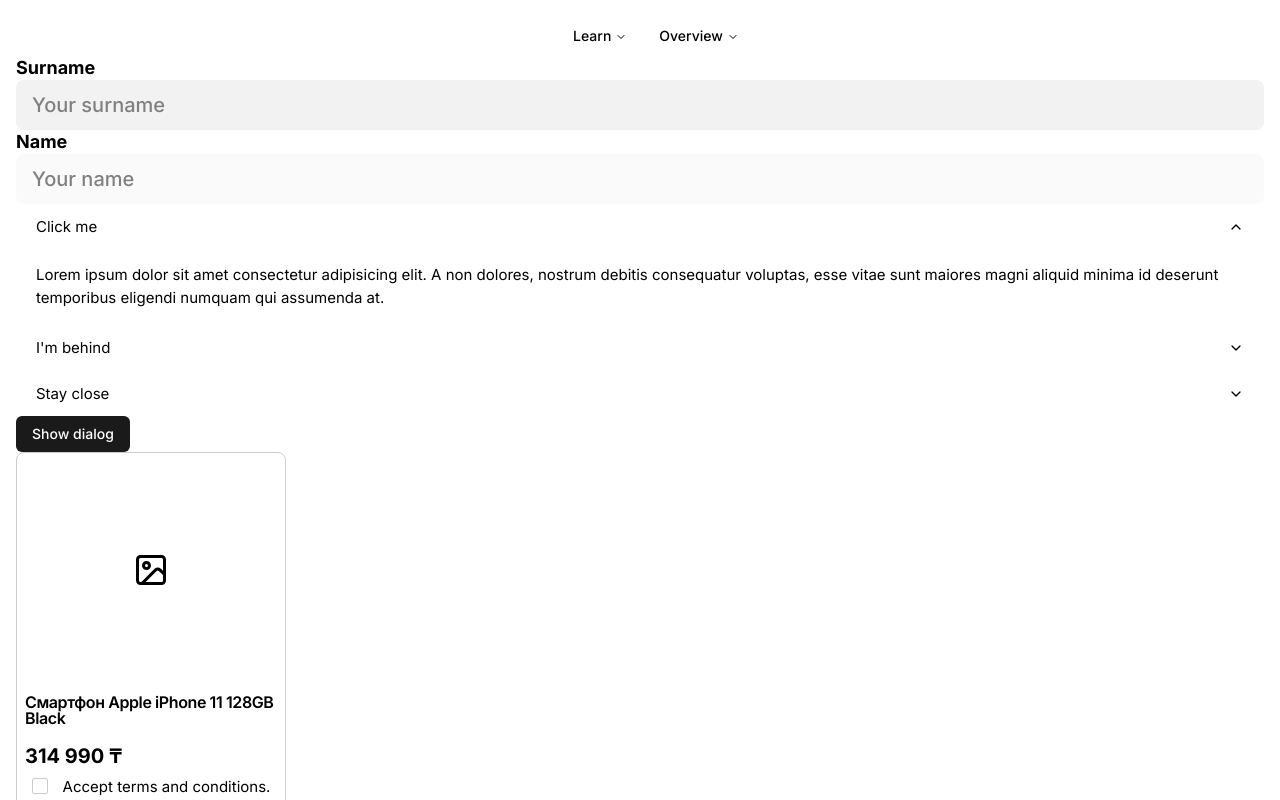
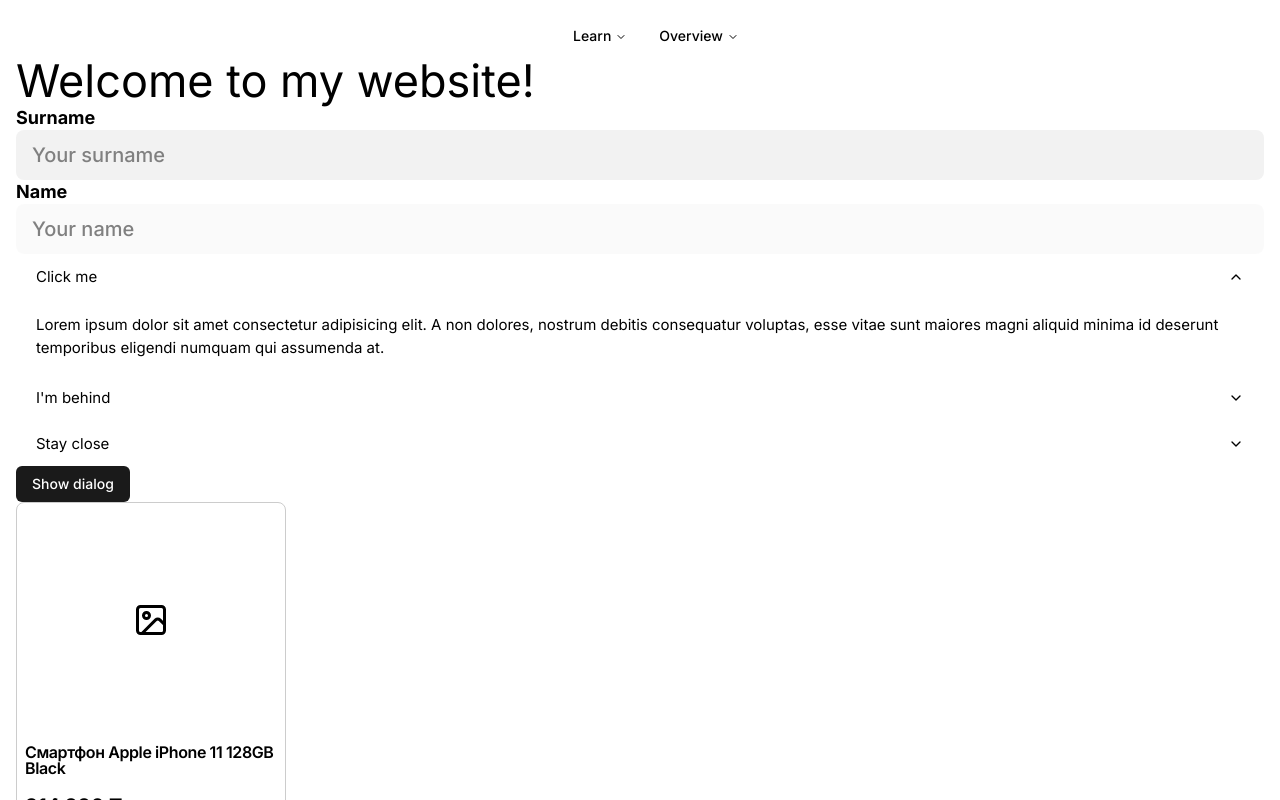
Before and after one commit to memorywanderer/next-components, a Next.js app: page / in a window 1280 px wide. Shown: the top 800 px of the page. Built offline with nearby package versions, Linux system fonts and the light colour scheme.

Commit message:
add new font variables for global theme

```diff
--- a/app/globals.css
+++ b/app/globals.css
@@ -4,32 +4,62 @@
 
 @layer base {
   :root {
-    --title-mobile: 32px/35px;
-    --title-desktop: 45px/50px;
-    --subtitle-mobile: 24px/30px;
-    --subtitle-desktop: 30px/35px;
-    --heading-one-mobile: 28px/30px;
-    --heading-one-desktop: 38px/45px;
-    --heading-two-mobile: 24px/30px;
-    --heading-two-desktop: 28px/35px;
-    --heading-three: 21px/25px;
-    --heading-four-mobile: 17px/20px;
-    --heading-four-desktop: 21px/25px;
-    --heading-five: 17px/20px;
-    --heading-six-mobile: 15px/20px;
-    --heading-six-desktop: 17px/20px;
-    --body-primary-mobile: 17px/25px;
-    --body-primary-desktop: 21px/30px;
-    --body-secondary-mobile: 15px/20px;
-    --body-secondary-desktop: 17px/25px;
-    --body-secondary-bold-mobile: 15px/20px;
-    --body-secondary-bold-desktop: 17px/25px;
-    --body-large: 17px/25px;
-    --body-large-bold: 17px/25px;
-    --body-medium: 15px/20px;
-    --body-medium-bold: 15px/20px;
-    --font-small: 13px;
-    --line-height-small: 15px;
+    --title-mobile: 32px;
+    --title-mobile-leading: 35px;
+    --title-desktop: 45px;
+    --title-desktop-leading: 50px;
+    --subtitle-mobile: 24px;
+    --subtitle-mobile-leading: 30px;
+    --subtitle-desktop: 30px;
+    --subtitle-desktop-leading: 35px;
+    --heading-one-mobile: 28px;
+    --heading-one-mobile-leading: 30px;
+    --heading-one-desktop: 38px;
+    --heading-one-desktop-leading: 45px;
+    --heading-two-mobile: 24px;
+    --heading-two-mobile-leading: 30px;
+    --heading-two-desktop: 28px;
+    --heading-two-desktop-leading: 35px;
+    --heading-three: 21px;
+    --heading-three-leading: 25px;
+    --heading-four-mobile: 17px;
+    --heading-four-mobile-leading: 20px;
+    --heading-four-desktop: 21px;
+    --heading-four-desktop-leading: 25px;
+    --heading-five: 17px;
+    --heading-five-leading: 20px;
+    --heading-six-mobile: 15px;
+    --headign-six-mobile-leading: 20px;
+    --heading-six-desktop: 17px;
+    --heading-six-desktop-leading: 20px;
+    --body-primary-mobile: 17px;
+    --body-primary-mobile-leading: 25px;
+    --body-primary-desktop: 21px;
+    --body-primary-desktop-leading: 30px;
+    --body-secondary-mobile: 15px;
+    --body-secondary-mobile-leading: 20px;
+    --body-secondary-desktop: 17px;
+    --body-secondary-desktop-leading: 25px;
+    --body-large: 17px;
+    --body-large-leading: 25px;
+    --body-medium: 15px;
+    --body-medium-leading: 20px;
+    --body-small: 13px;
+    --body-small-leading: 15px;
+    --interface-heading-one-desktop: 24px;
+    --interface-heading-one-desktop-leading: 30px;
+    --interface-heading-one-mobile: 21px;
+    --interface-heading-one-mobile-leading: 25px;
+    --interface-primary: 17px;
+    --interface-primary-leading: 25px;
+    --interface-secondary: 17px;
+    --interface-seconadry-leading: 20px;
+    --interface-caption: 15px;
+    --interface-caption-leading: 20px;
+    --interface-error-mobile: 13px;
+    --interface-error-mobile-leading: 15px;
+    --interface-error-desktop: 15px;
+    --interface-error-desktop-leading: 20px;
   }
 
   .light {
--- a/app/page.tsx
+++ b/app/page.tsx
@@ -93,6 +93,7 @@ export default function Home() {
           </NavigationMenuList>
         </NavigationMenu>
       </header>
+      <h1 className="text-title-desktop">Welcome to my website!</h1>
       <form>
         <Label htmlFor="surname">
           Surname
--- a/tailwind.config.js
+++ b/tailwind.config.js
@@ -111,7 +111,59 @@ module.exports = {
         }
       },
       fontSize: {
-        xs: ['var(--font-small), var(--line-height-small)'],
+        "title-desktop": ['var(--title-desktop)', 'var(--title-desktop-leading)'],
+        "title-mobile": ['var(--title-mobile)', 'var(--title-mobile-leading)'],
+        "subtitle-mobile": ['var(--subtitle-mobile)', 'var(--subtitle-mobile-leading'],
+        "subtitle-desktop": ['var(--subtitle-desktop)', 'var(--subtitle-desktop-leading)'],
+        "heading-one-desktop": ['var(--heading-one-desktop)', 'var(--heading-one-desktop-leading)'],
+        "heading-one-mobile": ['var(--heading-one-mobile)', 'var(--heading-one-mobile-leading)'],
+        "heading-two-desktop": ['var(--heading-two-desktop)', 'var(--heading-two-desktop-leading)'],
+        "heading-three": ['var(--heading-three)', 'var(--heading-three-leading)'],
+        "heading-four-mobile": ['var(--heading-four-mobile)', 'var(--heading-four-mobile-leading)'],
+        "heading-four-desktop": ['var(--heading-four-desktop)', 'var(--heading-four-desktop-leading)'],
+        "heading-five": ['var(--heading-five)', 'var(--heading-five-leading)'],
+        "heading-six-mobile": ['var(--heading-six-mobile)', 'var(--heading-six-mobile-leading)'],
+        "heading-six-desktop": ['var(--heading-six-desktop)', 'var(--heading-six-desktop-leading)'],
+        "body-primary-mobile": ['var(--body-primary-mobile)', 'var(--body-primary-mobile-leading)'],
+        "body-primary-desktop": ['var(--body-primary-desktop)', 'var(--body-primary-desktop-leading)'],
+        "body-secondary-mobile": ['var(--body-secondary-mobile)', 'var(--body-secondary-mobile-leading)'],
+        "body-secondary-desktop": ['var(--body-secondary-desktop)', 'var(--body-secondary-desktop-leading)'],
+        "body-secondary-bold-mobile": ['var(--body-secondary-mobile)', {
+          lineHeight: 'var(--body-secondary-mobile-leading)',
+          fontWeight: 700,
+        }],
+        "body-secondary-bold-desktop": ['var(--body-secondary-desktop)', {
+          lineHeight: 'var(--body-secondary-desktop-leading)',
+          fontWeight: 700,
+        }],
+        "body-large": ['var(--body-large)', 'var(--body-large-leading)'],
+        "body-large-bold": ['var(--body-large)', {
+          lineHeight: 'var(--body-large-leading)',
+          fontWeight: 700,
+        }],
+        "body-medium": ['var(--body-medium)', 'var(--body-medium-leading)'],
+        "body-medium-bold": ['var(--body-medium)', {
+          lineHeight: 'var(--body-medium-leading)',
+          fontWeight: 700,
+        }],
+        "body-small": ['var(--body-small)', 'var(--body-small-leading)'],
+        "body-small-bold": ['var(--body-small)', {
+          lineHeight: 'var(--body-small-leading)',
+          fontWeight: 700,
+        }],
+        "interface-heading-one-desktop": ['var(--interface-heading-one-desktop)', {
+          lineHeight: 'var(--interface-heading-one-desktop-leading)',
+          fontWeight: 700,
+        }],
+        "interface-heading-one-mobile": ['var(--interface-heading-one-mobile)', {
+          lineHeight: 'var(--interface-heading-one-mobile)',
+          fontWeight: 700,
+        }],
+        "interface-primary": ['var(--interface-primary)', 'var(--interface-primary-leading)'],
+        "interface-secondary": ['var(--interface-secondary)', 'var(--interface-secondary-leading)'],
+        "interface-caption": ['var(--interface-caption)', 'var(--interface-caption-leading)'],
+        "interface-error-mobile": ['var(--interface-error-mobile)', 'var(--interface-error-mobile-leading)'],
+        "interface-error-desktop": ['var(--interface-error-desktop)', 'var(--interface-error-desktop-leading)'],
       },
       backgroundImage: {
         'gradient-radial': 'radial-gradient(var(--tw-gradient-stops))',
```
